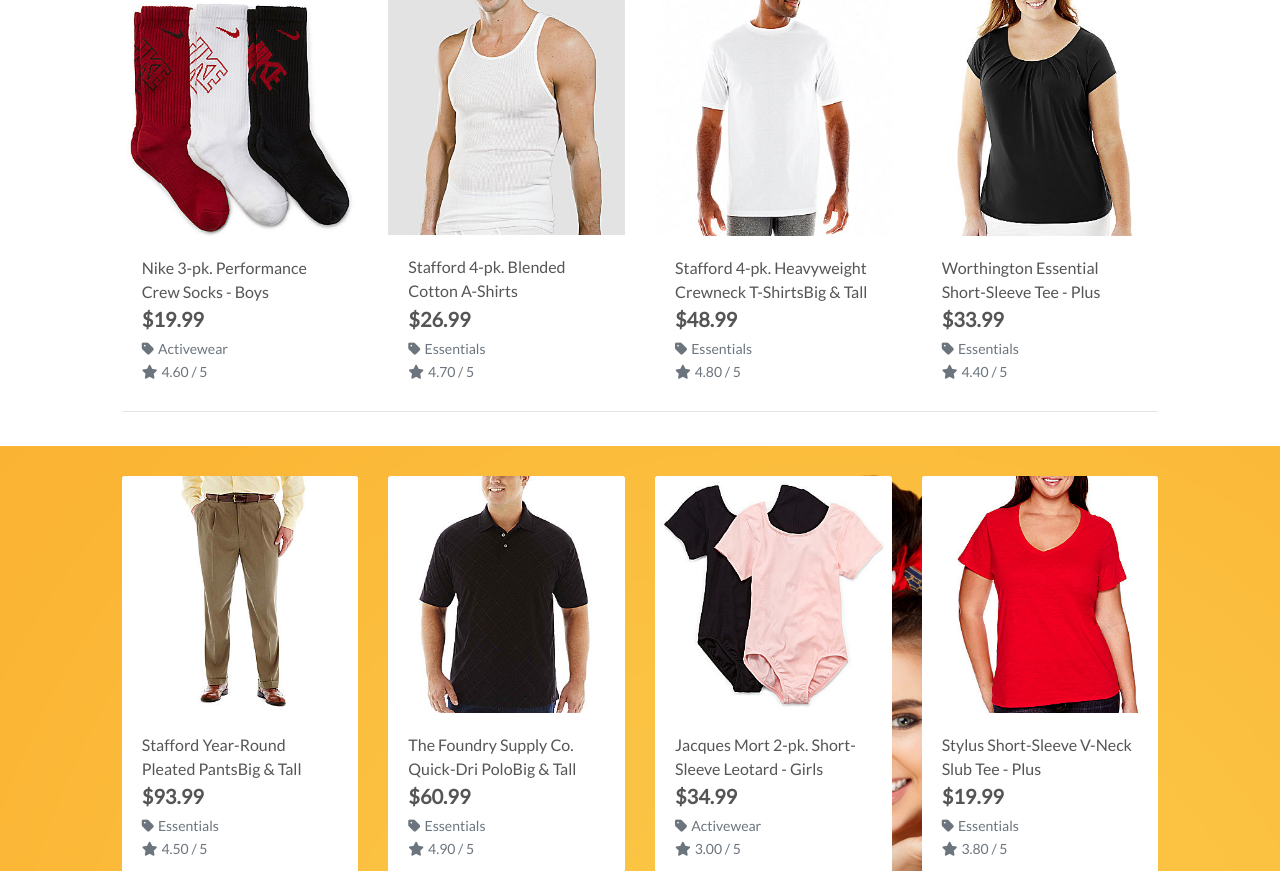
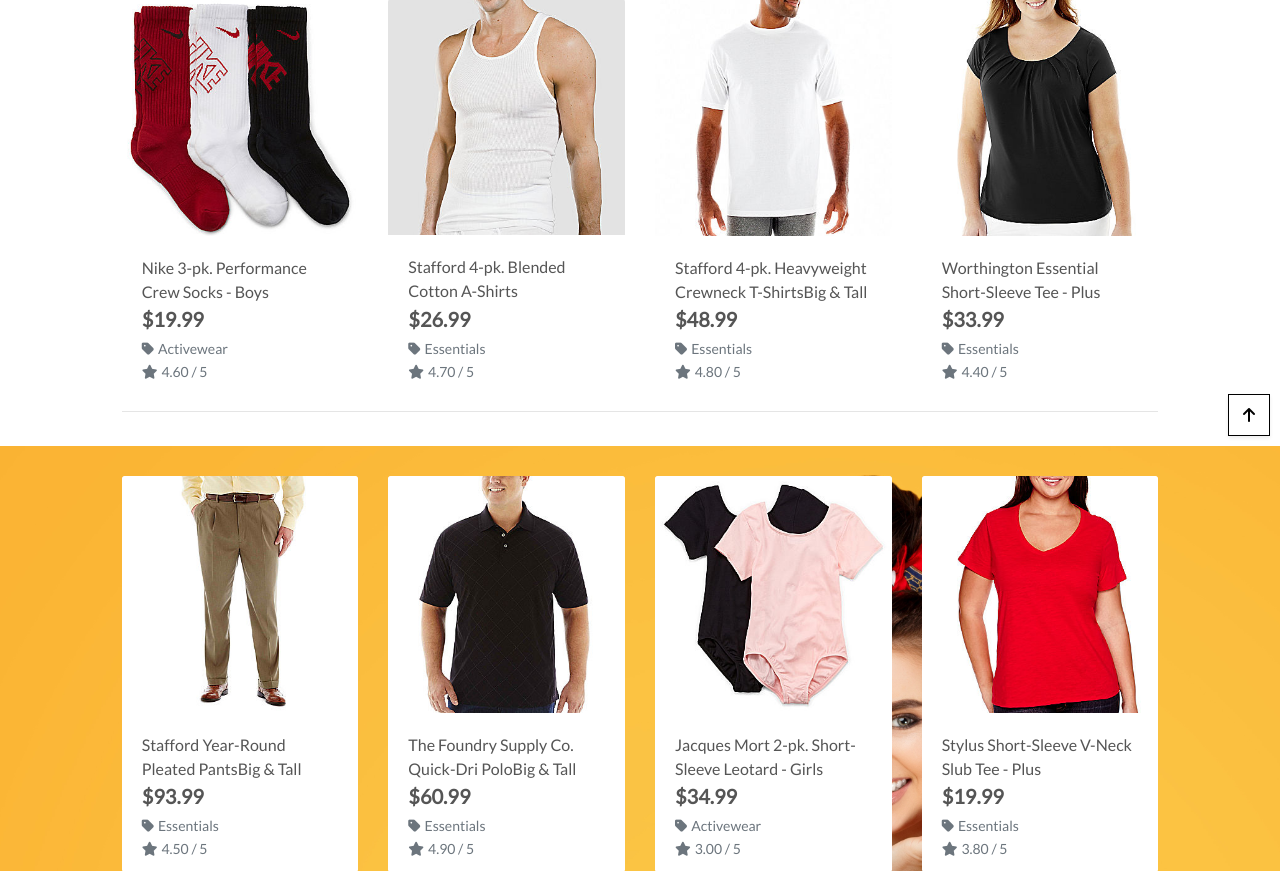
Before and after one commit to wgregorycoding-eng/boutique_ado_v1, a Django app: a page that uses products/templates/products/products.html in a window 1280 px wide. Shown: the part 354-1225 px from the top of the page. Run offline with Django 3.2, Linux system fonts and the light colour scheme; data comes from the database, SQL or seed files in the repository; some libraries are stand-ins or nearby versions.

Commit message:
Added sort selector JS and back to top button

```diff
--- a/products/templates/products/products.html
+++ b/products/templates/products/products.html
@@ -112,4 +112,41 @@
             </div>
         </div>
     </div>
+    <div class="btt-button shadow-sm rounded-0 border border-black">
+        <a class="btt-link d-flex h-100">
+            <i class="fas fa-arrow-up text-black mx-auto my-auto"></i>
+        </a>
+    </div>
 {% endblock %}
+
+{% block postloadjs %}
+    {{ block.super }}
+    <script type="text/javascript">
+        $('.btt-link').click(function(e) {
+            window.scrollTo(0, 0);
+        });
+    </script>
+
+    <script type="text/javascript">
+        $('#sort-selector').change(function() {
+            var selector = $(this);
+            var currentUrl = new URL(window.location);
+
+            var selectedVal = selector.val();
+            if (selectedVal != "reset") {
+                var sort = selectedVal.split("_")[0];
+                var direction = selectedVal.split("_")[1];
+
+                currentUrl.searchParams.set("sort", sort);
+                currentUrl.searchParams.set("direction", direction);
+
+                window.location.replace(currentUrl);
+            } else {
+                currentUrl.searchParams.delete("sort");
+                currentUrl.searchParams.delete("direction");
+
+                window.location.replace(currentUrl);
+            }
+        });
+    </script>
+{% endblock %}
--- a/static/css/base.css
+++ b/static/css/base.css
@@ -75,6 +75,20 @@ a.category-badge > span.badge:hover {
     color: #fff !important;
 }
 
+.btt-button {
+    height: 42px;
+    width: 42px;
+    position: fixed;
+    bottom: 10px;
+    right: 10px;
+}
+
+.btt-link,
+.update-link,
+.remove-item {
+    cursor: pointer;
+}
+
 /* -------------------------------- Media Queries */
 
 /* Slightly larger container on xl screens */
```
